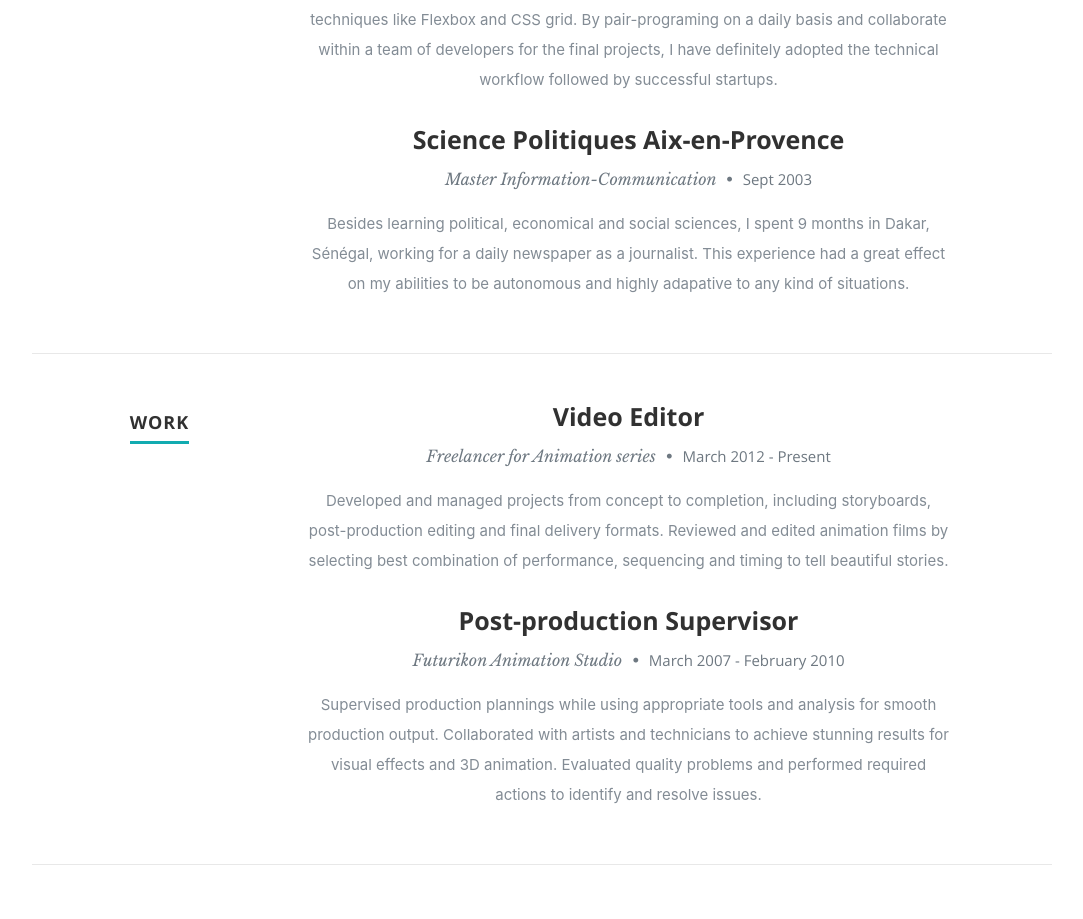
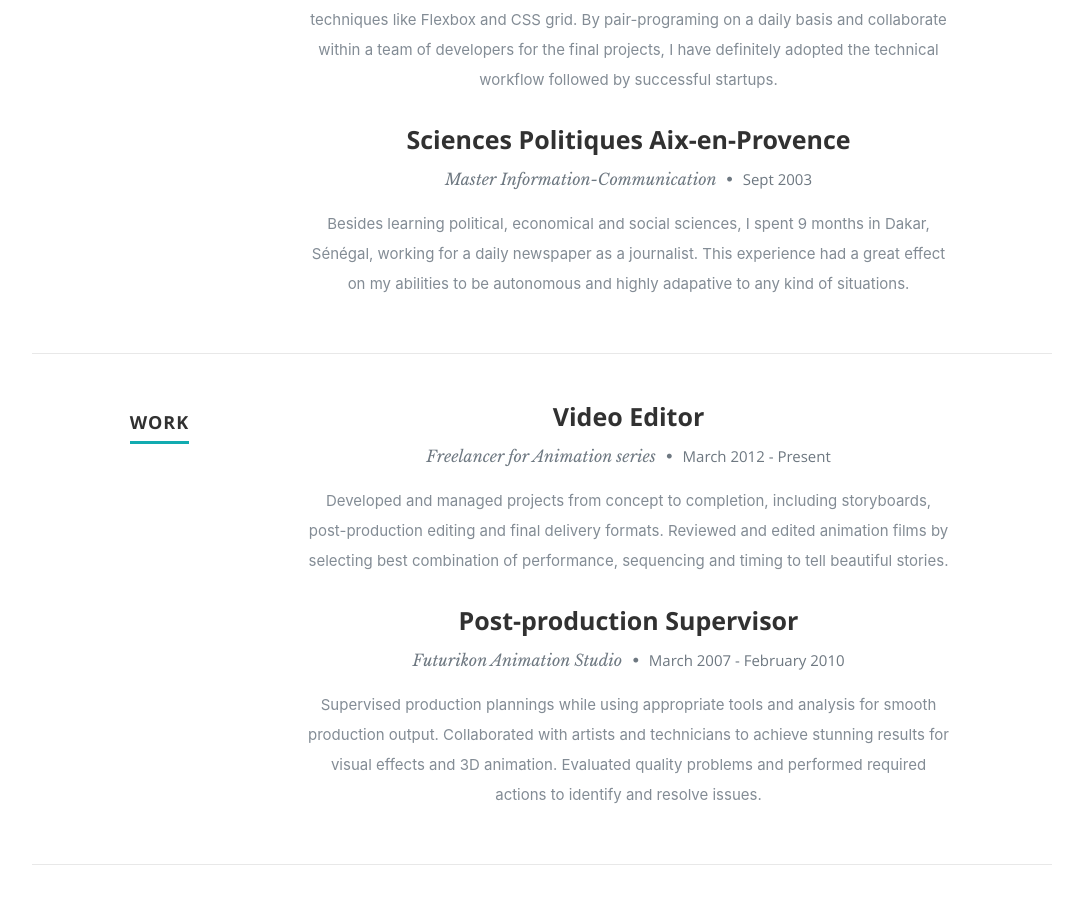
Before and after one commit to cecileRx/resume, a React (Create React App) app: page / in a window 1280 px wide. Shown: the part 1725-2644 px from the top of the page, without its empty margins (98-1181 px from the left). Built offline with nearby package versions, Linux system fonts and the light colour scheme.

Commit message:
sciences

```diff
--- a/src/components/resume/resume.js
+++ b/src/components/resume/resume.js
@@ -22,7 +22,7 @@ export default class Resume extends Component {
             </div>
             <div className="row item">
               <div className="twelve columns">
-                <h3>Science Politiques Aix-en-Provence</h3>
+                <h3>Sciences Politiques Aix-en-Provence</h3>
                 <p className="info">Master Information-Communication <span>•</span> <em className="date">Sept 2003</em></p>
                 <p>
                   Besides learning political, economical and social sciences, I spent 9 months in Dakar, Sénégal, working for a daily newspaper as a journalist. This experience had a great effect on my abilities to be autonomous and highly adapative to any kind of situations.
```
